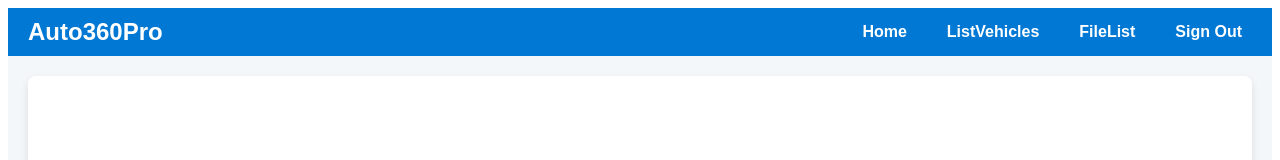
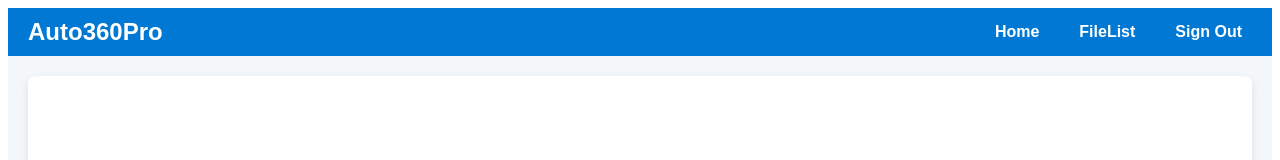
Before and after one commit to DANY-525/FrontAuto360ProReact, a React (Vite) app: page / in a window 1280 px wide. Shown: the top 160 px of the page. Built offline with nearby package versions, Linux system fonts and the light colour scheme.

Commit message:
ingestion

```diff
--- a/src/components/Home.tsx
+++ b/src/components/Home.tsx
@@ -11,7 +11,6 @@ const Home = () => {
         </div>
         <nav className="nav-links">
           <Link to="/" className="nav-link">Home</Link>
-          <Link to="/vehicles/list" className="nav-link">ListVehicles</Link>
           <Link to="/file/list" className="nav-link">FileList</Link>
           <Link to="/signout" className="nav-link">Sign Out</Link>
         </nav>
```
